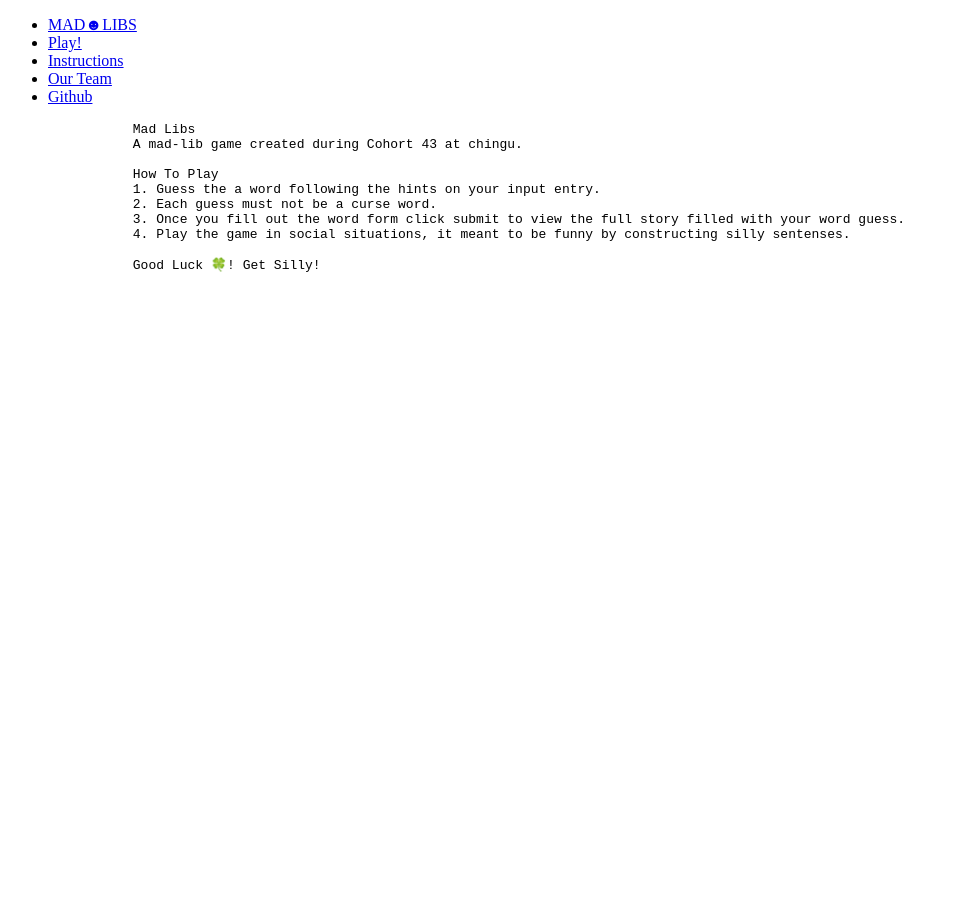
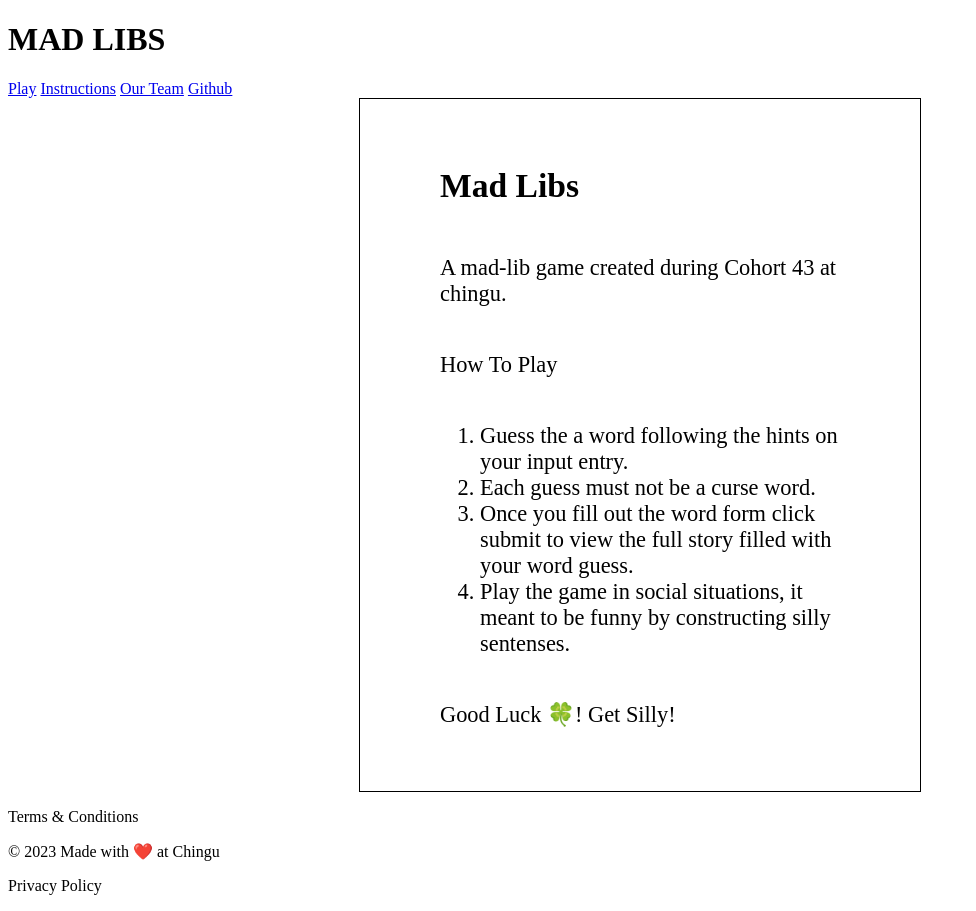
Before and after one commit to chingu-voyages/v43-tier1-team-08, a plain HTML site: page instructions.html in a window 1280 px wide. Shown: the whole page, without its empty margins (0-976 px from the left). Before the commit the page ends 800 px from the top, so only its background shows below. Drawn offline with Linux system fonts and the light colour scheme.

Commit message:
style: fix head and styling for instructions page

```diff
--- /dev/null
+++ b/instructions.css
@@ -0,0 +1,22 @@
+.container {
+	display: flex;
+	justify-content: center;
+}
+
+.instructions-card {
+	display: flex;
+	flex-direction: column;
+	border: 1px solid #000;
+	transition: 0.3s;
+	width: 400px;
+	padding: 40px 80px;
+	font-size: 1.4rem;
+}
+
+@media (max-width: 600px) {
+	.instructions-card {
+		width: 200px;
+		padding: 40px 80px;
+		font-size: 1.2rem;
+	}
+}
--- a/instructions.html
+++ b/instructions.html
@@ -2,38 +2,47 @@
 <html lang="en-US">
 	<head>
 		<title>Instructions</title>
-        <meta charset="utf-8">
-        <meta name="viewport" content="width=device-width, initial-scale=1.0">
-        <link rel="stylesheet" href="style.css">
-
-        <ul class="home-navbar">
-            <li><a class="game-title" href="index.html">
-                    MAD☻LIBS
-                </a>
-            </li>
-            <li><a href="second.html" onclick="document.location='second.html'">Play!</a></li>
-
-            <li><a href="instructions.html">Instructions</a></li>
-
-            <li><a href="ourteam.html">Our Team</a></li>
-
-            <li><a href="https://github.com/chingu-voyages/v43-tier1-team-08">Github</a></li>
-
-          </ul>
+		<meta charset="utf-8" />
+		<meta name="viewport" content="width=device-width, initial-scale=1.0" />
+		<link rel="stylesheet" href="instructions.css" />
+		<link rel="stylesheet" href="home.css" />
 	</head>
 	<body>
-        <div class="instructions-card" style="width:70%">
-            <pre>
-                Mad Libs
-                A mad-lib game created during Cohort 43 at chingu.
-
-                How To Play
-                1. Guess the a word following the hints on your input entry.
-                2. Each guess must not be a curse word.
-                3. Once you fill out the word form click submit to view the full story filled with your word guess.
-                4. Play the game in social situations, it meant to be funny by constructing silly sentenses.
-
-                Good Luck 🍀! Get Silly!</pre>
+		<div class="wrapper">
+			<header class="nav-bar">
+				<div onclick="document.location='index.html'">
+					<h1>MAD LIBS</h1>
+				</div>
+				<a href="play.html" onclick="document.location='play.html'">Play</a>
+				<a href="instructions.html">Instructions</a>
+				<a href="ourteam.html">Our Team</a>
+				<a href="https://github.com/chingu-voyages/v43-tier1-team-08">Github</a>
+			</header>
+			<div class="container">
+				<div class="instructions-card">
+					<h2>Mad Libs</h2>
+					<p>A mad-lib game created during Cohort 43 at chingu.</p>
+					<p>How To Play</p>
+					<ol>
+						<li>Guess the a word following the hints on your input entry.</li>
+						<li>Each guess must not be a curse word.</li>
+						<li>
+							Once you fill out the word form click submit to view the full
+							story filled with your word guess.
+						</li>
+						<li>
+							Play the game in social situations, it meant to be funny by
+							constructing silly sentenses.
+						</li>
+					</ol>
+					<p>Good Luck 🍀! Get Silly!</p>
+				</div>
+			</div>
+			<footer class="footer">
+				<p>Terms & Conditions</p>
+				<p>© 2023 Made with ❤️ at Chingu</p>
+				<p>Privacy Policy</p>
+			</footer>
 		</div>
 	</body>
 </html>
```
Lines whose indentation alone changed are shown as unchanged.
